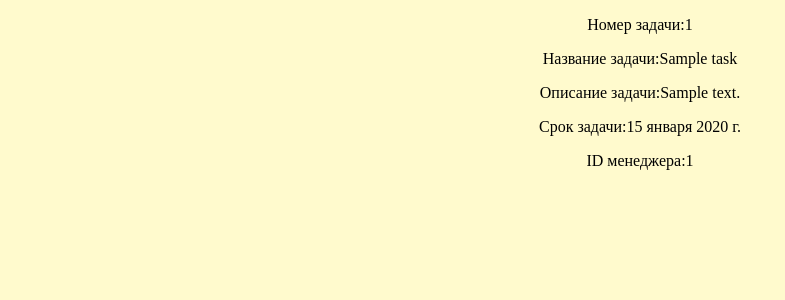
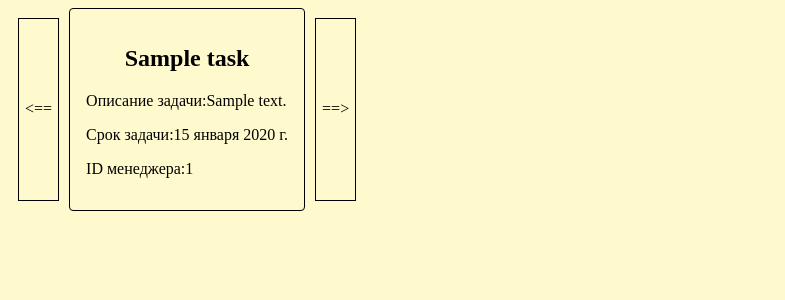
Before and after one commit to mrDeform/DjangoTaskManager, a Django app: page / in a window 1280 px wide. Shown: the top 300 px of the page, without its empty margins (0-785 px from the left). Run offline with Django 4.2, Linux system fonts and the light colour scheme; tables that the repository leaves empty hold one stand-in row (values such as "Sample post").

Commit message:
- Add main styles

```diff
--- a/todolist/static/css/main.css
+++ b/todolist/static/css/main.css
@@ -1,3 +1,27 @@
 body {
     background-color: LemonChiffon;
 }
+
+.project-container {
+    display: flex;
+}
+
+.project {
+    border: 1px solid black;
+    border-radius: 4px;
+    padding: 16px;
+}
+
+.project__title {
+    text-align: center;
+}
+
+.project-switch {
+    border: 1px solid black;
+    display: flex;
+    flex-direction: column;
+    justify-content: center;
+    padding: 6px;
+    margin: 10px;
+    cursor: pointer;
+}
--- a/todolist/templates/todolist/index.html
+++ b/todolist/templates/todolist/index.html
@@ -8,13 +8,16 @@
 </head>
 <body>
 {% for task in tasks %}
-<center>
-    <p>Номер задачи:{{task.id}}</p>
-    <p>Название задачи:{{task.title}}</p>
-    <p>Описание задачи:{{task.task_description}}</p>
-    <p>Срок задачи:{{task.deadline}}</p>
-    <p>ID менеджера:{{task.manager_id}}</p>
-</center>
+<div class="project-container">
+    <div class="project-switch"><==</div>
+    <section class="project">
+        <h2 class="project__title">{{task.title}}</h2>
+        <p class="project__description">Описание задачи:{{task.task_description}}</p>
+        <p class="project__deadline">Срок задачи:{{task.deadline}}</p>
+        <p class="project__manager">ID менеджера:{{task.manager_id}}</p>
+    </section>
+    <div class="project-switch">==></div>
+</div>
 <br>
 {% endfor %}
 </body>
```
